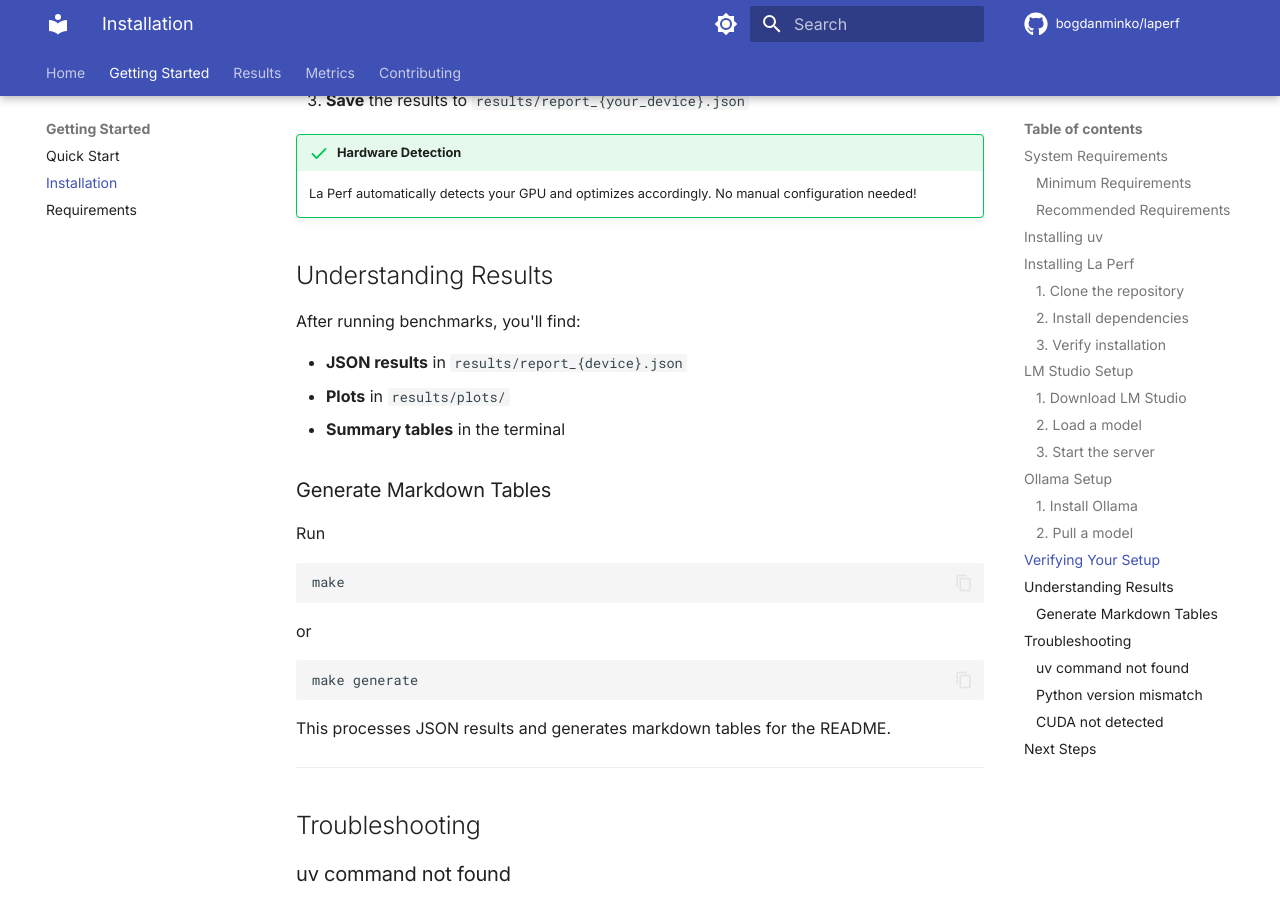
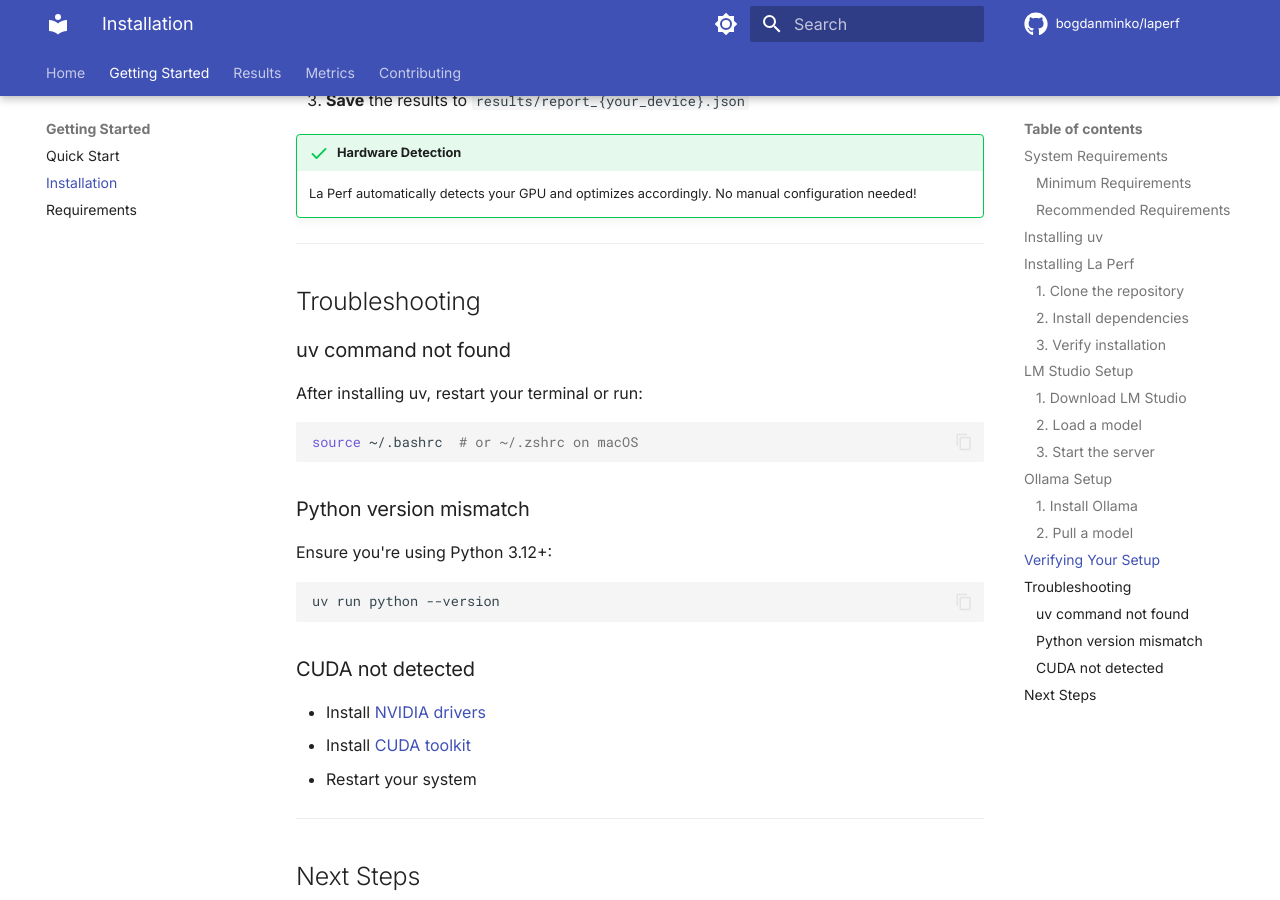
Before and after one commit to bogdan01m/nobs, an MkDocs documentation site: the page built from docs/getting-started/installation.md, in a window 1280 px wide and 900 px high, scrolled down 3829 px. Built offline with MkDocs 1.6.1 and Material for MkDocs 9.7.7, drawn with Linux system fonts in a browser that asks for light colours; comment, search, counter and statistics services are not loaded.

Commit message:
upd installation.md

````diff
--- a/docs/getting-started/installation.md
+++ b/docs/getting-started/installation.md
@@ -182,27 +182,6 @@
 !!! success "Hardware Detection"
     La Perf automatically detects your GPU and optimizes accordingly. No manual configuration needed!
 
-## Understanding Results
-
-After running benchmarks, you'll find:
-
-- **JSON results** in `results/report_{device}.json`
-- **Plots** in `results/plots/`
-- **Summary tables** in the terminal
-
-### Generate Markdown Tables
-Run
-```bash
-make
-```
-or
-
-```bash
-make generate
-```
-
-This processes JSON results and generates markdown tables for the README.
-
 ---
 ## Troubleshooting
 
````
